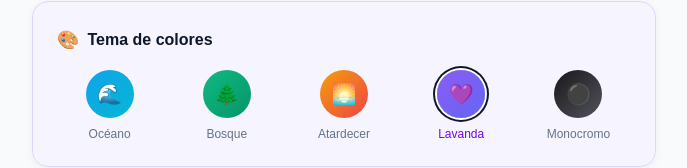
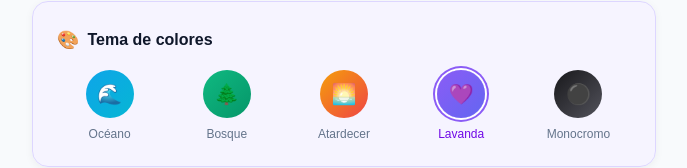
Before and after one commit to agustinmoren0/rocket-app, a Next.js app: page /perfil in a window 1280 px wide. Shown: the part 225-393 px from the top of the page, without its empty margins (296-983 px from the left). Built offline with nearby package versions, Linux system fonts and the light colour scheme.

Commit message:
fix: ringColor → boxShadow

```diff
--- a/app/perfil/page.tsx
+++ b/app/perfil/page.tsx
@@ -133,12 +133,10 @@ export default function PerfilPage() {
                   className="flex flex-col items-center gap-2"
                 >
                   <div
-                    className={`w-12 h-12 rounded-full flex items-center justify-center text-xl transition-all ${
-                      isActive ? 'ring-2 ring-offset-2' : ''
-                    }`}
+                    className={`w-12 h-12 rounded-full flex items-center justify-center text-xl transition-all`}
                     style={{
                       background: `linear-gradient(135deg, ${theme.primary}, ${theme.secondary})`,
-                      ringColor: theme.primary
+                      boxShadow: isActive ? `0 0 0 2px white, 0 0 0 4px ${theme.primary}` : 'none'
                     }}
                   >
                     {theme.emoji}
```
